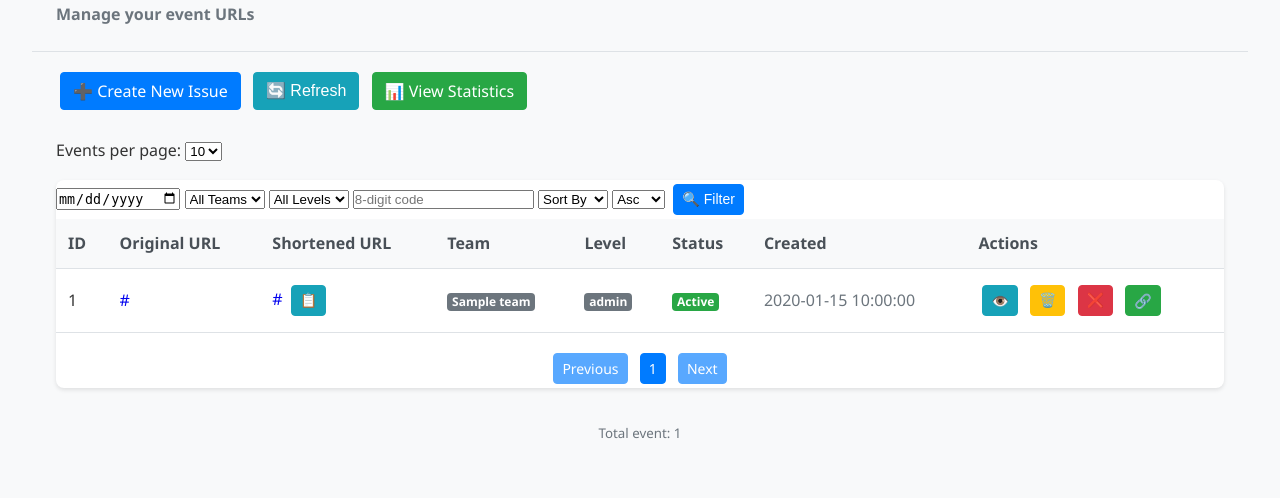
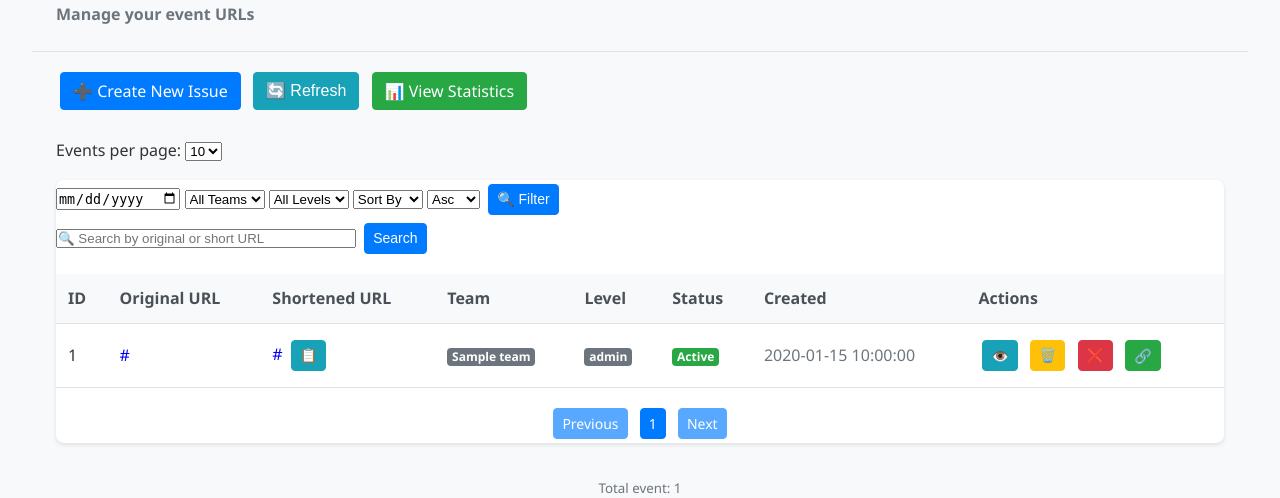
Before and after one commit to abnormal-log-manager/alm-frontend, a Flask app: page / in a window 1280 px wide. Shown: the part 152-650 px from the top of the page. Run offline with Flask 3, Linux system fonts and the light colour scheme; a database or web service that is not in the repository returns one stand-in record (values such as "Sample title"); data that the repository does not hold is empty.

Commit message:
feat: search by url

```diff
--- a/app.py
+++ b/app.py
@@ -101,8 +101,8 @@ class ShortUrlAPI:
             return False
 
     @staticmethod
-    def search_urls(page=1, page_size=10, team=None, level=None, created=None, short_code=None, sort_by=None, descending=False):
-        """Search and sort URLs"""
+    def filter_urls(page=1, page_size=10, team=None, level=None, created=None, sort_by=None, descending=False):
+        """Filter and sort URLs"""
         try:
             params = {
                 "page": page,
@@ -115,12 +115,10 @@ class ShortUrlAPI:
                 params["level"] = level
             if created:
                 params["createdDate"] = created
-            if short_code:
-                params["shortCode"] = short_code
             if sort_by:
                 params["sortBy"] = sort_by
 
-            response = requests.get(f'{SHORTURL_ENDPOINT}/search', params=params, verify=False)
+            response = requests.get(f'{SHORTURL_ENDPOINT}/filter', params=params, verify=False)
             if response.status_code == 200:
                 return response.json()
             return {'Data': [], 'TotalItems': 0}
@@ -145,6 +143,17 @@ class ShortUrlAPI:
             print(f"Error fetching team-level stats: {e}")
             return {}
 
+    @staticmethod
+    def search_urls(query):
+        """Search by original URL or short code or full short URL"""
+        try:
+            response = requests.get(f'{SHORTURL_ENDPOINT}/search', params={'query':query}, verify= False)
+            if response.status_code == 200:
+                return response.json()
+            return None
+        except requests.exceptions.RequestException as e:
+            print(f"Search by query exception: {e}")
+            return None
 
 # Route 1: Dashboard - Show all URLs in a table
 @app.route('/')
@@ -154,11 +163,10 @@ def dashboard():
     team = request.args.get('team')
     level = request.args.get('level')
     created = request.args.get('created')  # expected format: yyyy-mm-dd
-    short_code = request.args.get('short_code')
     sort_by = request.args.get('sort_by')
     descending = request.args.get('descending') == 'true'
 
-    data = ShortUrlAPI.search_urls(page, page_size, team, level, created, short_code, sort_by, descending)
+    data = ShortUrlAPI.filter_urls(page, page_size, team, level, created, sort_by, descending)
 
     return render_template(
         'dashboard.html',
@@ -173,7 +181,32 @@ def dashboard():
         selected_sort=sort_by,
         selected_descending=descending
     )
+# Route 1.1: Dashboard - Search query and show data in dashboard table
+@app.route('/search', methods=['GET'])
+def search_query():
+    query = request.args.get('query')
+    if not query:
+        flash("Please enter a search value.", "error")
+        return redirect(url_for('dashboard'))
 
+    result = ShortUrlAPI.search_urls(query)
+    if result:
+        return render_template(
+            'dashboard.html',
+            urls=[result],  # wrap single result in list
+            page=1,
+            page_size=1,
+            total_pages=1,
+            total_items=1,
+            selected_team=None,
+            selected_level=None,
+            selected_created=None,
+            selected_sort=None,
+            selected_descending=False
+        )
+    else:
+        flash("No matching result found.", "error")
+        return redirect(url_for('dashboard'))
 # Route 2: Create new short URL
 @app.route('/create', methods=['GET', 'POST'])
 def create_url():
--- a/templates/dashboard.html
+++ b/templates/dashboard.html
@@ -41,7 +41,6 @@
                     <option value="{{ l }}" {% if l == selected_level %}selected{% endif %}>{{ l }}</option>
                 {% endfor %}
             </select>
-            <input type="text" name="short_code" placeholder="8-digit code" value="{{ request.args.get('short_code', '') }}">
             <select name="sort_by">
                 <option value="">Sort By</option>
                 <option value="id" {% if selected_sort == 'id' %}selected{% endif %}>ID</option>
@@ -54,6 +53,10 @@
                 <option value="true" {% if selected_descending %}selected{% endif %}>Desc</option>
             </select>
             <button type="submit" class="btn btn-sm btn-primary">🔍 Filter</button>
+        </form>
+        <form method="get" action="/search" style="margin-bottom: 1rem;">
+            <input type="text" name="query" placeholder="🔍 Search by original or short URL" style="width: 300px;" required>
+            <button type="submit" class="btn btn-primary btn-sm">Search</button>
         </form>
         <table class="table">
             <thead>
```
